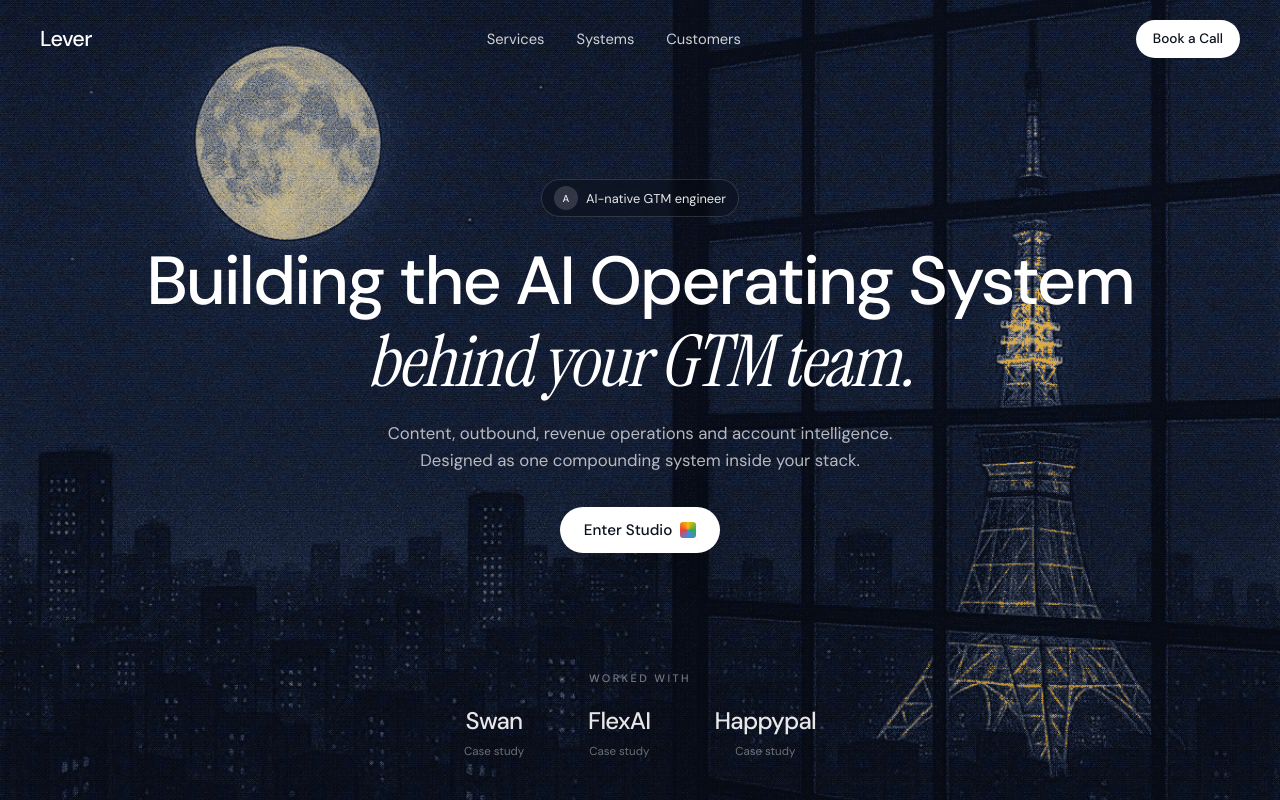
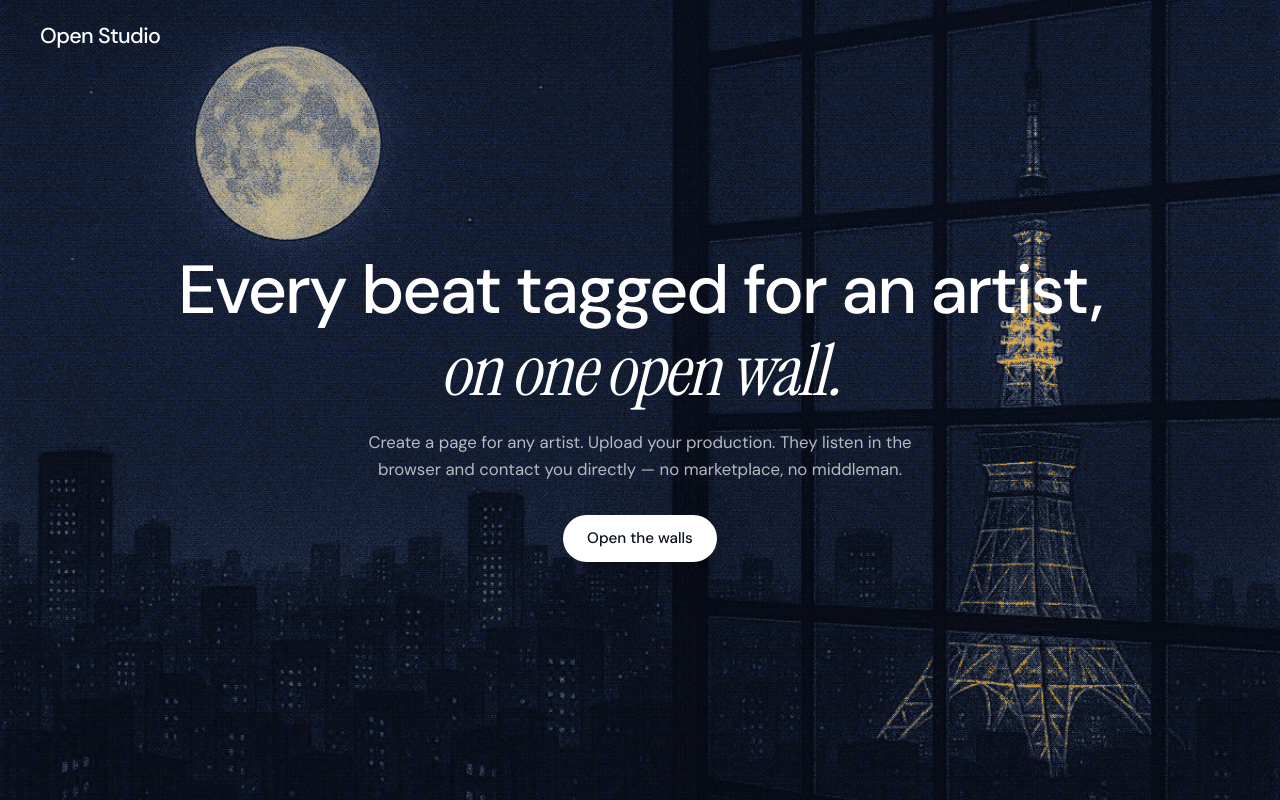
Before and after one commit to lattewei/walls, a Next.js app in the folder apps/web/: page / in a window 1280 px wide. Built offline with nearby package versions, Linux system fonts and the light colour scheme.

Commit message:
fix(web): strip Lever copy and align landing with product brief
Placeholder name Open Studio. Remove nav links, Book a Call, GTM badge, and worked-with strip. Center copy describes artist walls and beat uploads.

```diff
--- a/apps/web/src/components/landing-hero.tsx
+++ b/apps/web/src/components/landing-hero.tsx
@@ -1,27 +1,7 @@
 import { site } from "@/content/site";
 
-function Avatar({ label, src }: { label: string; src?: string }) {
-  if (src) {
-    return (
-      // eslint-disable-next-line @next/next/no-img-element
-      <img
-        src={src}
-        alt=""
-        className="h-6 w-6 rounded-full object-cover"
-      />
-    );
-  }
-  const initial = label.trim().charAt(0).toUpperCase() || "•";
-  return (
-    <span className="flex h-6 w-6 items-center justify-center rounded-full bg-white/15 text-[10px] font-medium">
-      {initial}
-    </span>
-  );
-}
-
 export function LandingHero() {
-  const { nav, navCta, badge, headline, subhead, primaryCta, socialProof, name } =
-    site;
+  const { headline, subhead, primaryCta, name } = site;
 
   return (
     <div className="landing-root relative h-[100dvh] w-full overflow-hidden text-[var(--ink)]">
@@ -39,95 +19,34 @@ export function LandingHero() {
       </div>
 
       <div className="relative z-10 flex h-full flex-col">
-        {/* Nav */}
-        <header className="rise flex items-center justify-between gap-4 px-5 py-5 md:px-10">
+        <header className="rise flex items-center px-5 py-5 md:px-10">
           <a
             href="/"
             className="text-[1.35rem] font-medium tracking-[-0.03em] text-white"
           >
             {name}
           </a>
-
-          <nav className="hidden items-center gap-8 text-[0.92rem] text-white/80 md:flex">
-            {nav.map((item) => (
-              <a
-                key={item.label}
-                href={item.href}
-                className="transition-colors duration-300 hover:text-white"
-              >
-                {item.label}
-              </a>
-            ))}
-          </nav>
-
-          <a
-            href={navCta.href}
-            className="rounded-full border border-white/80 bg-white px-4 py-2 text-[0.85rem] font-medium text-[var(--surface-ink)] transition duration-300 hover:bg-white/90"
-          >
-            {navCta.label}
-          </a>
         </header>
 
-        {/* Center stage */}
-        <main className="flex flex-1 flex-col items-center justify-center px-5 pb-6 pt-2 text-center">
-          <a
-            href={badge.href}
-            className="rise rise-d1 inline-flex items-center gap-2 rounded-full border border-white/15 bg-black/25 px-3 py-1.5 text-[0.8rem] text-white/90 backdrop-blur-sm transition duration-300 hover:border-white/30"
-          >
-            <Avatar label={badge.label} src={badge.avatar || undefined} />
-            <span>{badge.label}</span>
-          </a>
-
-          <h1 className="rise rise-d2 mt-7 max-w-[18ch] text-balance text-[2.35rem] font-medium leading-[1.08] tracking-[-0.03em] text-white sm:text-[3.1rem] md:max-w-[22ch] md:text-[3.75rem] lg:text-[4.25rem]">
+        <main className="flex flex-1 flex-col items-center justify-center px-5 pb-16 pt-2 text-center">
+          <h1 className="rise rise-d2 max-w-[18ch] text-balance text-[2.35rem] font-medium leading-[1.08] tracking-[-0.03em] text-white sm:text-[3.1rem] md:max-w-[22ch] md:text-[3.75rem] lg:text-[4.25rem]">
             <span className="block">{headline.before}</span>
             <span className="mt-1 block font-[family-name:var(--font-serif)] text-[1.05em] font-normal italic tracking-[-0.02em]">
               {headline.accent}
             </span>
           </h1>
 
-          <p className="rise rise-d3 mt-5 max-w-[36rem] text-pretty text-[0.98rem] leading-relaxed text-[var(--ink-muted)] md:text-[1.05rem]">
+          <p className="rise rise-d3 mt-5 max-w-[34rem] text-pretty text-[0.98rem] leading-relaxed text-[var(--ink-muted)] md:text-[1.05rem]">
             {subhead}
           </p>
 
           <a
             href={primaryCta.href}
-            className="rise rise-d4 mt-8 inline-flex items-center gap-2 rounded-full bg-white px-6 py-3 text-[0.95rem] font-medium text-[var(--surface-ink)] shadow-[0_10px_40px_rgba(0,0,0,0.25)] transition duration-300 hover:bg-white/92 active:scale-[0.98]"
+            className="rise rise-d4 mt-8 inline-flex items-center rounded-full bg-white px-6 py-3 text-[0.95rem] font-medium text-[var(--surface-ink)] shadow-[0_10px_40px_rgba(0,0,0,0.25)] transition duration-300 hover:bg-white/92 active:scale-[0.98]"
           >
             {primaryCta.label}
-            <span
-              className="inline-block h-4 w-4 rounded-[3px]"
-              style={{
-                background:
-                  "conic-gradient(from 180deg, #4285f4, #ea4335, #fbbc05, #34a853, #4285f4)",
-              }}
-              aria-hidden
-            />
           </a>
         </main>
-
-        {/* Social proof */}
-        <footer className="rise rise-d5 px-5 pb-8 md:px-10 md:pb-10">
-          <p className="mb-4 text-center text-[0.68rem] font-medium uppercase tracking-[0.22em] text-[var(--ink-faint)]">
-            {socialProof.label}
-          </p>
-          <ul className="mx-auto flex max-w-3xl flex-wrap items-end justify-center gap-x-12 gap-y-5 md:gap-x-16">
-            {socialProof.brands.map((brand) => (
-              <li key={brand.name} className="text-center">
-                <a
-                  href={brand.href}
-                  className="group inline-flex flex-col items-center gap-1"
-                >
-                  <span className="text-[1.35rem] font-medium tracking-[-0.03em] text-white/90 transition group-hover:text-white md:text-[1.5rem]">
-                    {brand.name}
-                  </span>
-                  <span className="text-[0.72rem] text-white/40 transition group-hover:text-white/60">
-                    {brand.caseStudyLabel}
-                  </span>
-                </a>
-              </li>
-            ))}
-          </ul>
-        </footer>
       </div>
     </div>
   );
--- a/apps/web/src/content/site.ts
+++ b/apps/web/src/content/site.ts
@@ -1,60 +1,25 @@
 /**
  * Landing content — edit this file only.
- * All copy, links, and brands on the first screen live here.
  */
 
 export const site = {
-  name: "Lever",
-  /**
-   * Hero background. Lever bakes the pixel look into the asset
-   * (`hero-painting-dither.webp`). We do the same with `bg-dither.jpg`
-   * (generated from `bg.jpg` via `npm run dither`).
-   */
+  /** Product name still TBD — temporary label until you pick one */
+  name: "Open Studio",
+
   backgroundImage: "/bg-dither.jpg",
 
-  nav: [
-    { label: "Services", href: "#services" },
-    { label: "Systems", href: "#systems" },
-    { label: "Customers", href: "#customers" },
-  ],
-
-  navCta: {
-    label: "Book a Call",
-    href: "#contact",
-  },
-
-  badge: {
-    label: "AI-native GTM engineer",
-    /** Path under /public or full URL — leave empty for initials avatar */
-    avatar: "",
-    href: "#",
-  },
-
   headline: {
-    before: "Building the AI Operating System",
-    /** Rendered in italic serif */
-    accent: "behind your GTM team.",
+    before: "Every beat tagged for an artist,",
+    accent: "on one open wall.",
   },
 
   subhead:
-    "Content, outbound, revenue operations and account intelligence. Designed as one compounding system inside your stack.",
+    "Create a page for any artist. Upload your production. They listen in the browser and contact you directly — no marketplace, no middleman.",
 
   primaryCta: {
-    label: "Enter Studio",
+    label: "Open the walls",
     href: "/app",
   },
-
-  socialProof: {
-    label: "Worked with",
-    brands: [
-      { name: "Swan", href: "#", caseStudyLabel: "Case study" },
-      { name: "FlexAI", href: "#", caseStudyLabel: "Case study" },
-      { name: "Happypal", href: "#", caseStudyLabel: "Case study" },
-    ],
-  },
-
-  /** App entry — used later when the product launches from this screen */
-  appEntryHref: "/app",
 } as const;
 
 export type SiteContent = typeof site;
```
